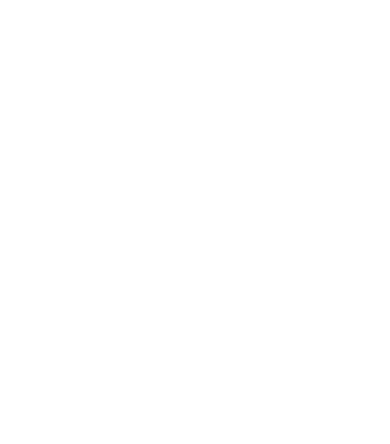
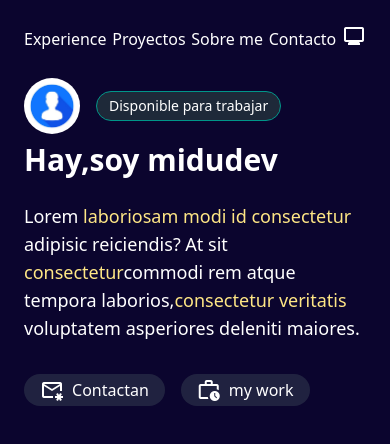
Before and after one commit to SAmirEmam/SAmirEmam.github.io, a website: page src/index.html in a window 390 px wide. Drawn offline with nearby package versions, Linux system fonts and the light colour scheme.

```diff
--- a/src/index.html
+++ b/src/index.html
@@ -5,7 +5,63 @@
     <meta name="viewport" content="width=device-width, initial-scale=1.0" />
     <title>Document</title>
     <link href="./output.css" rel="stylesheet" />
+    <link
+      href="https://fonts.googleapis.com/css2?family=Material+Symbols+Outlined"
+      rel="stylesheet"
+    />
   </head>
-  <body>
+
+  <body class="bg-[#0b052e]">
+    <header class="px-6 mt-6">
+      <ul class="flex text-white justify-between items-center">
+        <li>Experience</li>
+        <li>Proyectos</li>
+        <li>Sobre me</li>
+        <li>Contacto</li>
+        <li><span class="material-symbols-outlined"> monitor </span></li>
+      </ul>
+    </header>
+    <main class="px-6 text-white flex flex-col">
+      <section class="mt-6">
+        <div class="flex items-center gap-4">
+          <img
+            src="./img/profile.jpeg"
+            alt="profile"
+            class="rounded-full size-14"
+          />
+          <div
+            class="bg-gray-800 border-1 text-sm border-teal-600 px-3 py-1 rounded-3xl"
+          >
+            Disponible para trabajar
+          </div>
+        </div>
+        <div class="mt-2 flex flex-col gap-y-6">
+          <h1 class="font-bold text-3xl">Hay,soy midudev</h1>
+          <p class="text-lg font-medium">
+            Lorem
+            <span class="text-amber-200"> laboriosam modi id consectetur</span>
+            adipisic reiciendis? At sit
+            <span class="text-amber-200">consectetur</span>commodi rem atque
+            tempora laborios,<span class="text-amber-200"
+              >consectetur veritatis</span
+            >
+            voluptatem asperiores deleniti maiores.
+          </p>
+          <div class="flex gap-x-4 mt-2">
+            <button
+              class="flex gap-x-2 bg-gray-700/50 px-4 py-1 rounded-2xl items-center"
+            >
+              <span class="material-symbols-outlined">mail_asterisk</span>
+              Contactan
+            </button>
+            <button class="flex gap-x-2 bg-gray-700/50 px-4 py-1 rounded-2xl">
+              <span class="material-symbols-outlined">work_history</span>
+              my work
+            </button>
+          </div>
+        </div>
+      </section>
+      <section></section>
+    </main>
   </body>
 </html>
```
Also changed, not shown: src/img/photo_2025-09-23_19-25-24.jpg (added), src/img/profile.jpeg (added), src/output.css.
